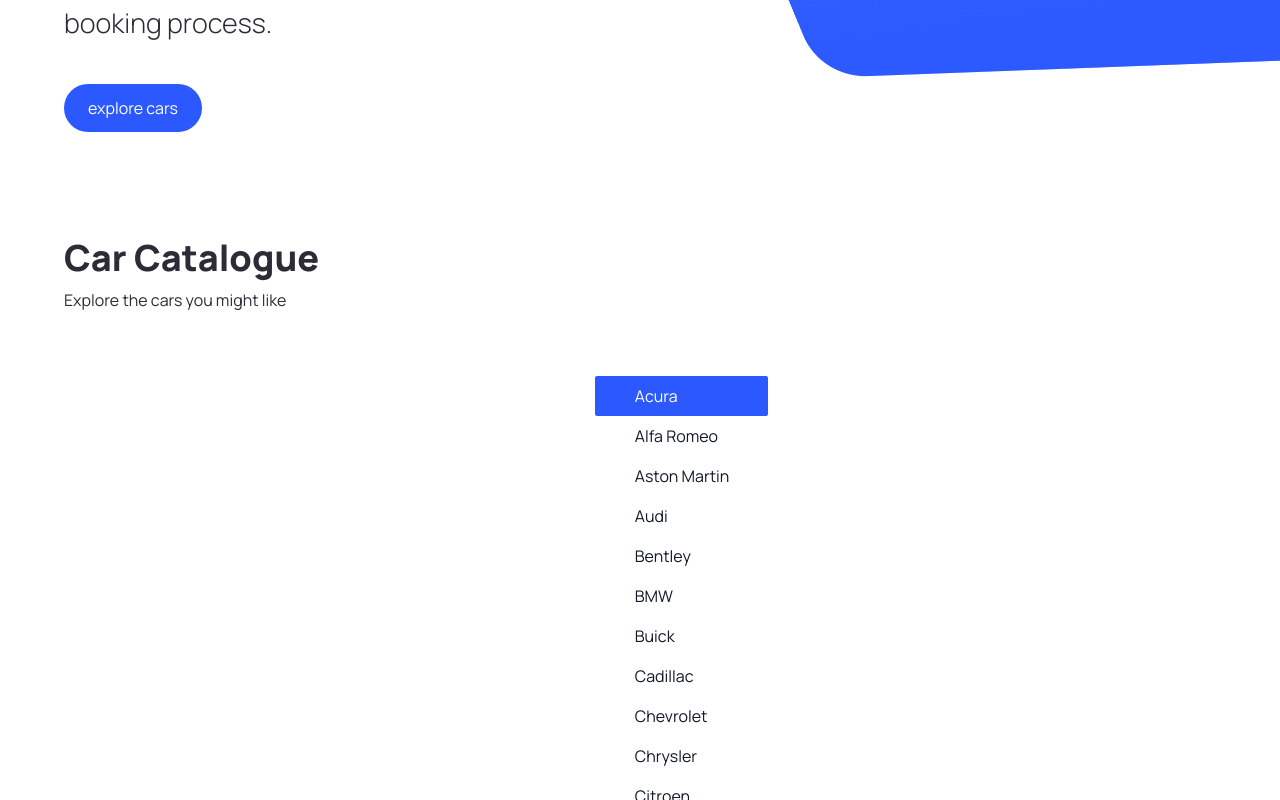
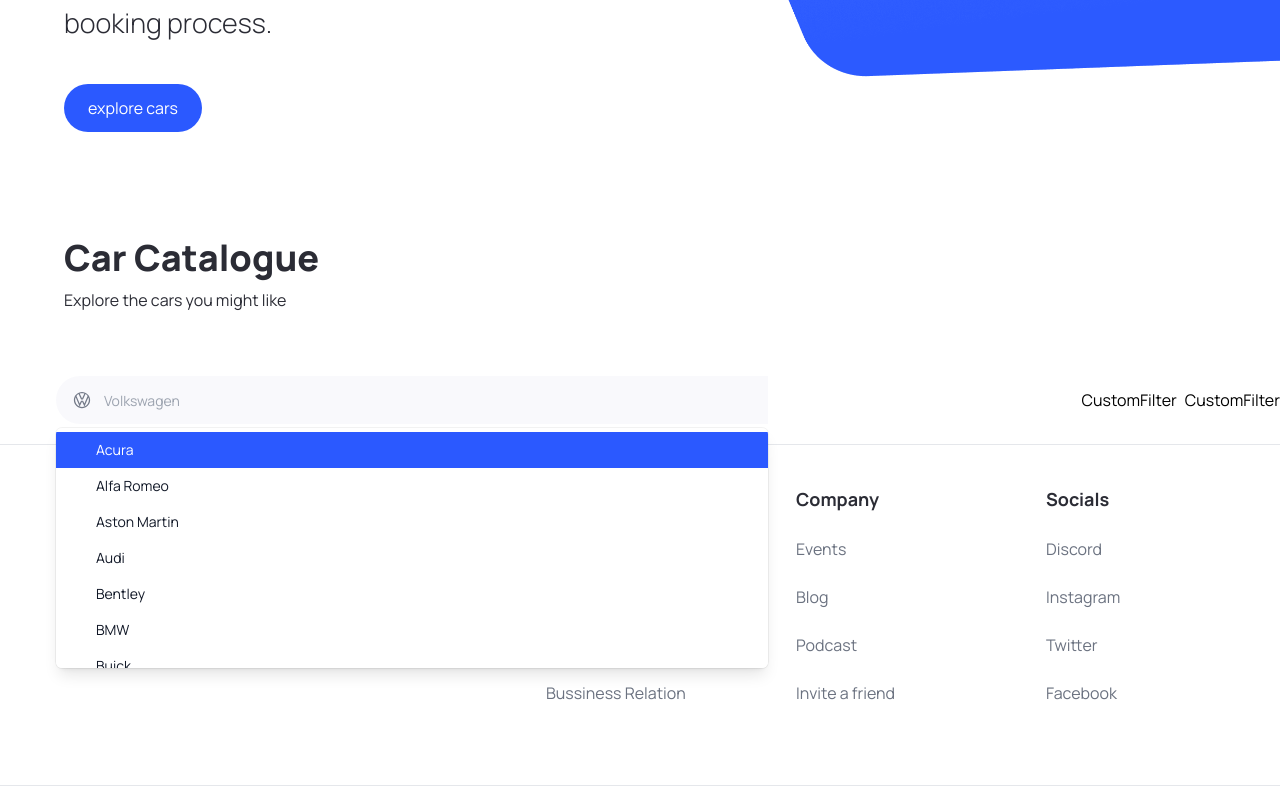
Before and after one commit to ItsTonyy/Carhub_Project, a Next.js app: page / in a window 1280 px wide. Both pictures are taken after a click on the button 82 px from the left and 1026 px from the top of the page. Shown: the part 626-1426 px from the top of the page. Built offline with nearby package versions, Linux system fonts and the light colour scheme.

Commit message:
Car Catalogue finished

```diff
--- a/app/globals.css
+++ b/app/globals.css
@@ -202,7 +202,7 @@
 
 /* START: search manufacturer styles */
 .search-manufacturer {
-  @apply flex-1 max-sm:w-full flex justify-start items-center;
+  @apply flex-1 max-sm:w-full flex justify-start items-center sm:pl-14 pl-5;
 }
 
 .search-manufacturer__input {
@@ -210,7 +210,7 @@
 }
 
 .search-manufacturer__options {
-  @apply absolute mt-1 max-h-60 w-full overflow-auto rounded-md bg-white py-1 text-base shadow-lg ring-1 ring-black ring-opacity-5 focus:outline-none sm:text-sm;
+  @apply absolute mt-1 max-h-60 w-full overflow-auto rounded-md bg-white py-1 text-base shadow-lg ring-1 ring-black/5 focus:outline-none sm:text-sm;
 }
 
 .search-manufacturer__option {
--- a/components/CarCatalogue/SearchManufacturer.tsx
+++ b/components/CarCatalogue/SearchManufacturer.tsx
@@ -25,7 +25,7 @@
   return (
     <div className='search-manufacturer'>
       <Combobox value={manufacturer} onChange={setManufacturer}>
-        <div className='relative w-full ml-16'>
+        <div className='relative w-full'>
           <Combobox.Button className='absolute top-[14px]'>
             <Image
               src='/car-logo.svg'
@@ -39,10 +39,9 @@
           <Combobox.Input
             className='search-manufacturer__input'
             placeholder='Volkswagen'
-            displayValue={(manufacturer: string) => manufacturer}
+            displayValue={(item: string) => item}
             onChange={(e) => setQuery(e.target.value)}
           />
-        </div>
 
           <Transition
             as={Fragment}
@@ -51,17 +50,24 @@
             leaveTo='opacity-0'
             afterLeave={() => setQuery('')}
           >
-          <Combobox.Options>
-            {filteredManufacturers.map((item) => (
+            <Combobox.Options className='search-manufacturer__options' static>
+              {filteredManufacturers.length === 0 && query !== '' ? (
+                <Combobox.Option
+                  value={query}
+                  className='search-manufacturer__option'
+                >
+                  Create "{query}"
+                </Combobox.Option>
+              ) : (
+                filteredManufacturers.map((item) => (
                   <Combobox.Option
                     key={item}
+                    className={({ active }) =>
+                      `relative search-manufacturer__option ${
+                        active ? 'bg-primary-blue text-white' : 'text-gray-900'
+                      }`
+                    }
                     value={item}
-                className={({ active }) => `
-                  relative search-manufacturer__option ${
-                    active
-                      ? 'bg-primary-blue text-white rounded-sm'
-                      : 'text-gray-900'
-                  }`}
                   >
                     {({ selected, active }) => (
                       <>
@@ -72,19 +78,25 @@
                         >
                           {item}
                         </span>
+
+                        {/* Show an active blue background color if the option is selected */}
                         {selected ? (
                           <span
                             className={`absolute inset-y-0 left-0 flex items-center pl-3 ${
-                          active ? 'text-white' : 'text-teal-600'
+                              active
+                                ? 'text-white'
+                                : 'text-pribg-primary-purple'
                             }`}
                           ></span>
                         ) : null}
                       </>
                     )}
                   </Combobox.Option>
-            ))}
+                ))
+              )}
             </Combobox.Options>
           </Transition>
+        </div>
       </Combobox>
     </div>
   )
```
Lines whose indentation alone changed are shown as unchanged.
